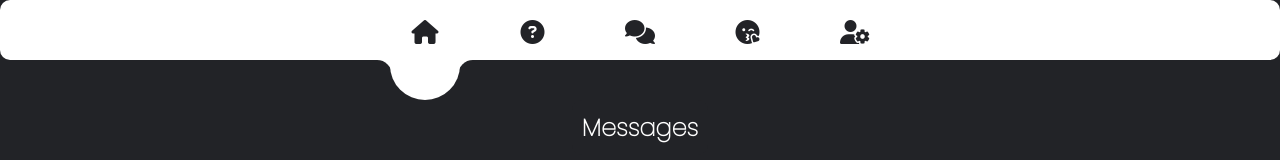
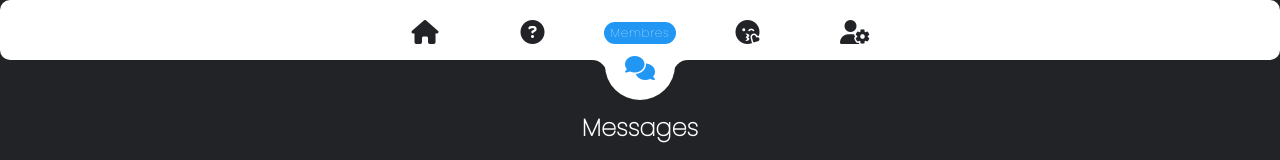
Before and after one commit to yannick-cousin/Hackathon-1, a React (Create React App) app: page /messages in a window 1280 px wide. Shown: the top 160 px of the page. Built offline with nearby package versions, Linux system fonts and the light colour scheme; no server answers.

Commit message:
navbar onglet MEssage OK

```diff
--- a/src/components/Navbar.js
+++ b/src/components/Navbar.js
@@ -21,11 +21,10 @@ const Navbar = ({notifications, setNotifications}) => {
             <span className="text">QCM</span>
           </li>
           </NavLink>
-          <NavLink to='/aze' className={(navbar) => (navbar.isActive ? 'list active' : 'list')}>
+          <NavLink to='/messages' className={(navbar) => (navbar.isActive ? 'list active' : 'list')}>
           <li>
             <span className="icon"><i className="fas fa-comments"></i></span>
-            <span className="text">Messages</span>
-            <span className={notifications >= 1 ? 'notifs active' : 'notifs'}>{notifications}</span>
+            <span className="text">Membres</span>
           </li>
           </NavLink>
           <NavLink to='/photos' className={(navbar) => (navbar.isActive ? 'list active' : 'list')}>
@@ -34,7 +33,6 @@ const Navbar = ({notifications, setNotifications}) => {
             <span className="text">Membres</span>
           </li>
           </NavLink>
-
           <NavLink to="/profile" className={(navbar) => (navbar.isActive ? 'list active' : 'list')}>
           <li>
             <span className="icon"><i className="fas fa-user-cog"></i></span>
```
